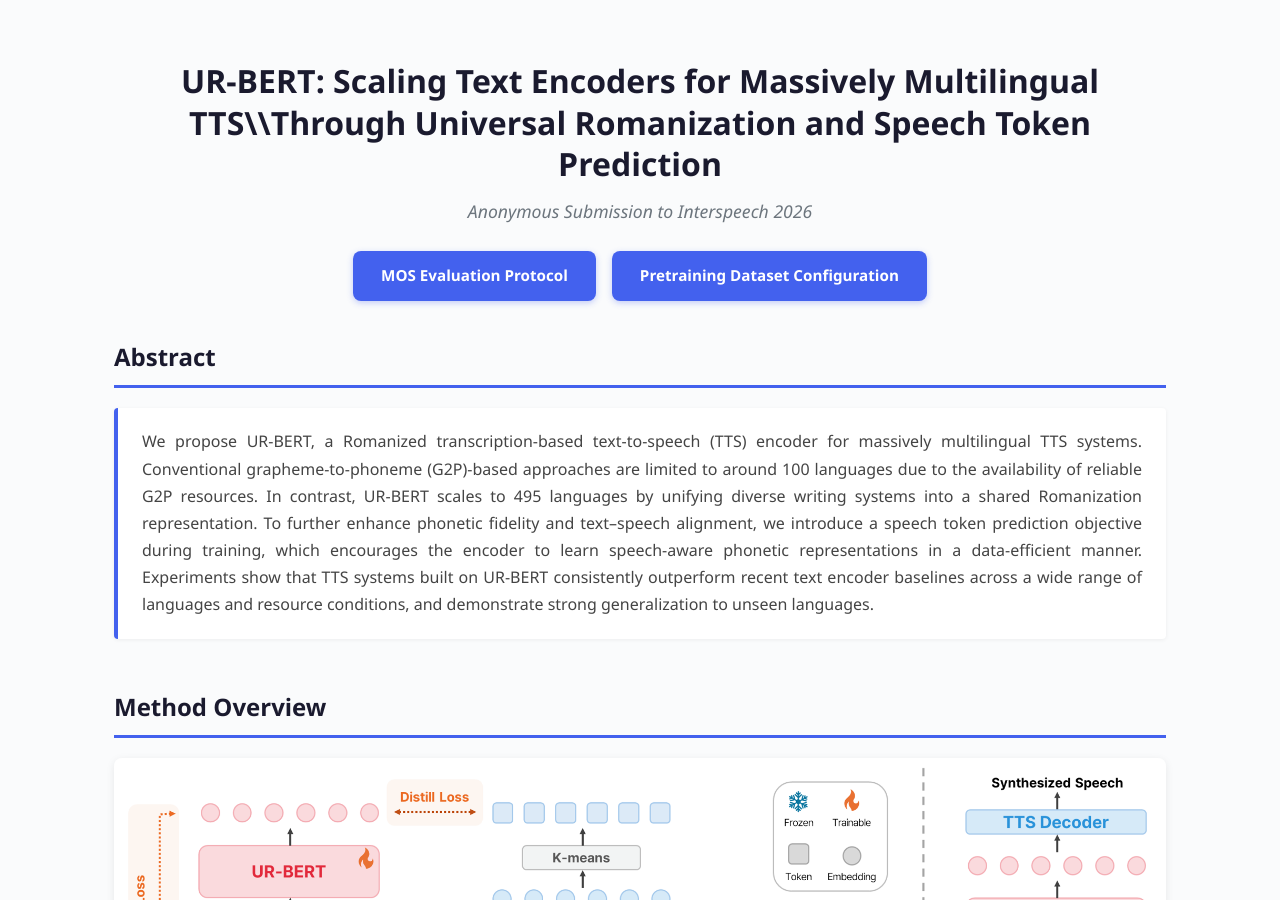
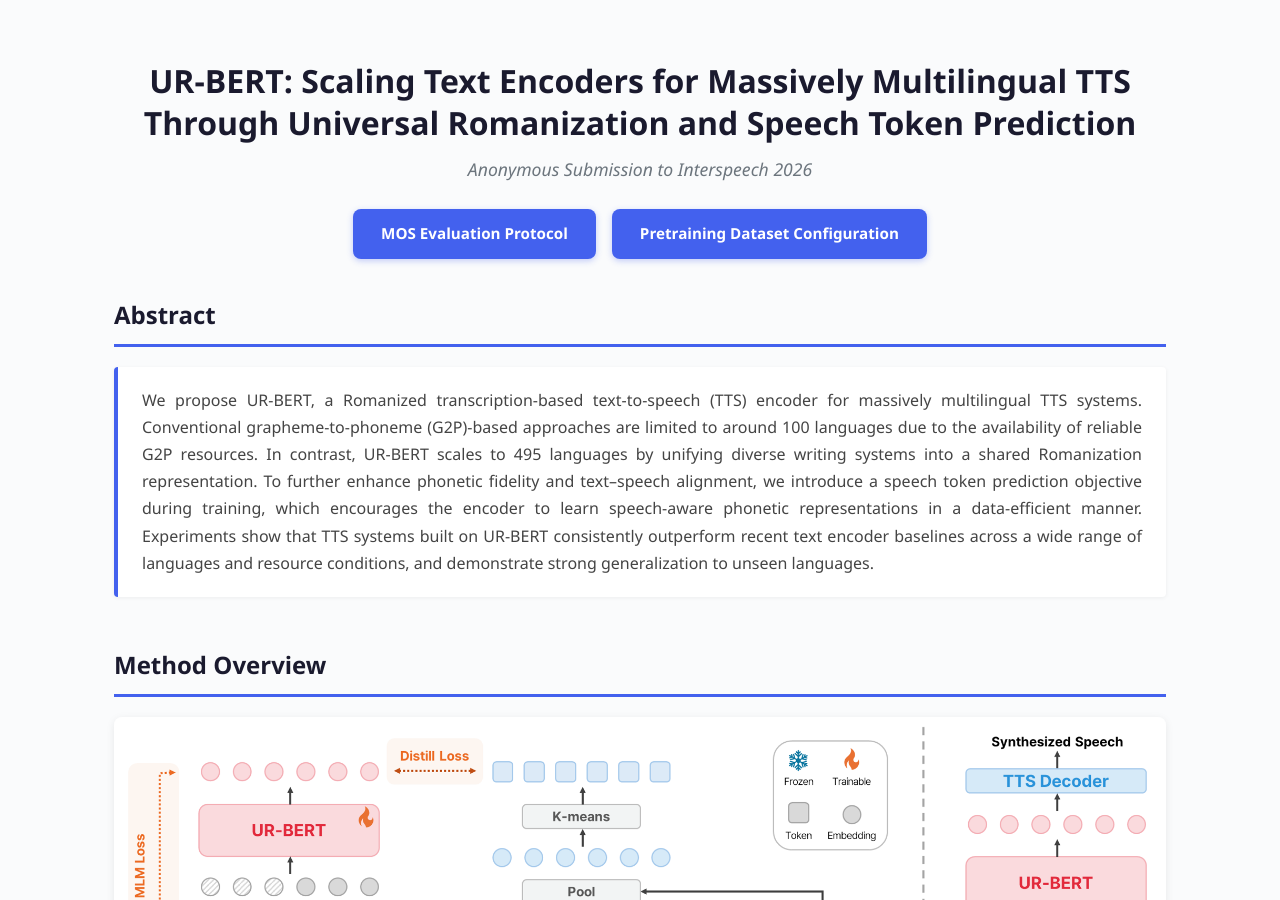
Before and after one commit to anonymous266/anonymous266.github.io, a Jekyll site: the page built from index.html, in a window 1280 px wide and 900 px high. Built offline with Jekyll 4.4.1, drawn with Linux system fonts in a browser that asks for light colours.

Commit message:
final modification

```diff
--- a/index.html
+++ b/index.html
@@ -4,7 +4,7 @@
 ---
 
 <div class="hero">
-  <h1>UR-BERT: Scaling Text Encoders for Massively Multilingual TTS\\Through Universal Romanization and Speech Token Prediction</h1>
+  <h1>UR-BERT: Scaling Text Encoders for Massively Multilingual TTS Through Universal Romanization and Speech Token Prediction</h1>
   <p class="subtitle">Anonymous Submission to Interspeech 2026</p>
   <div class="nav-buttons">
     <a href="mos.html" class="nav-btn">MOS Evaluation Protocol</a>
```
